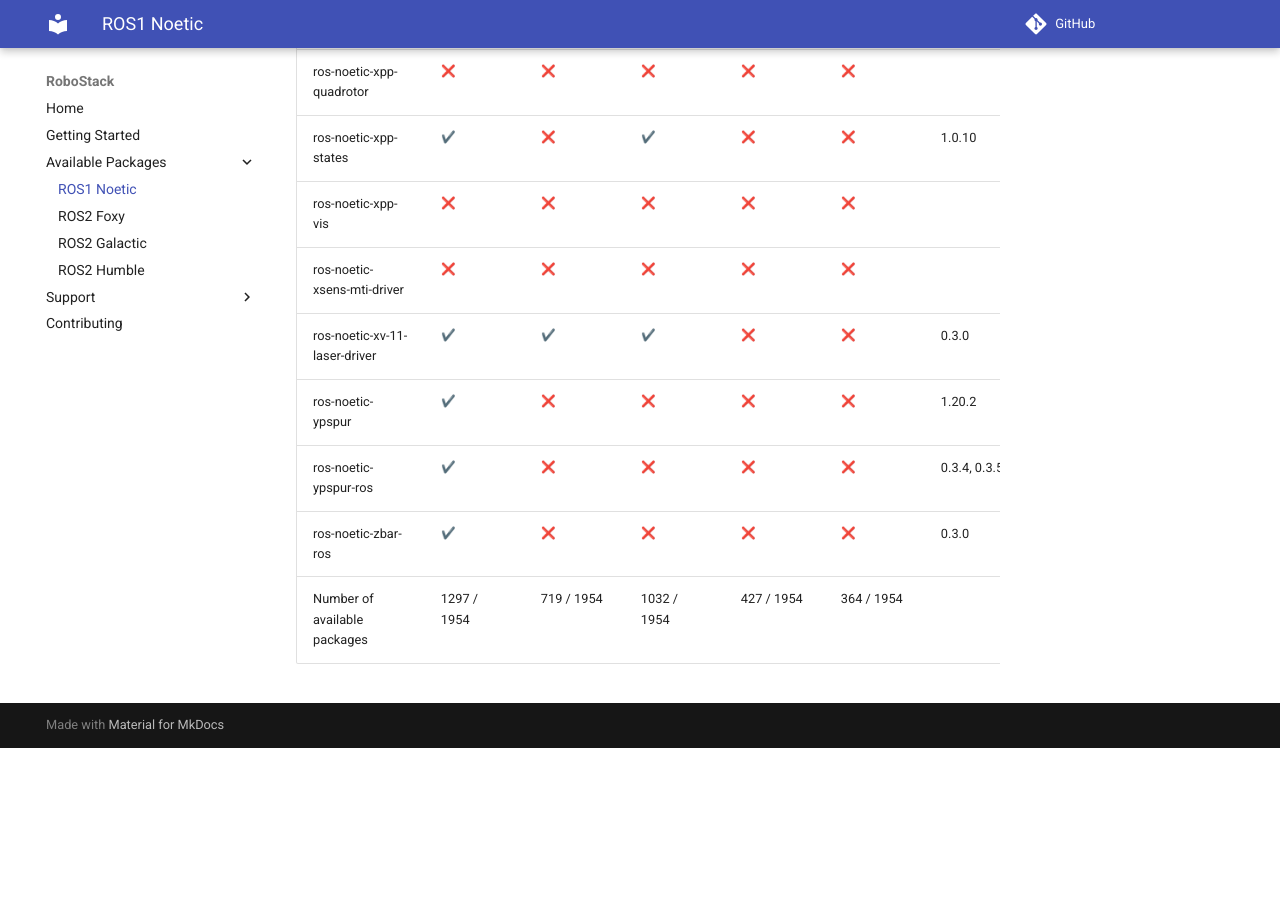
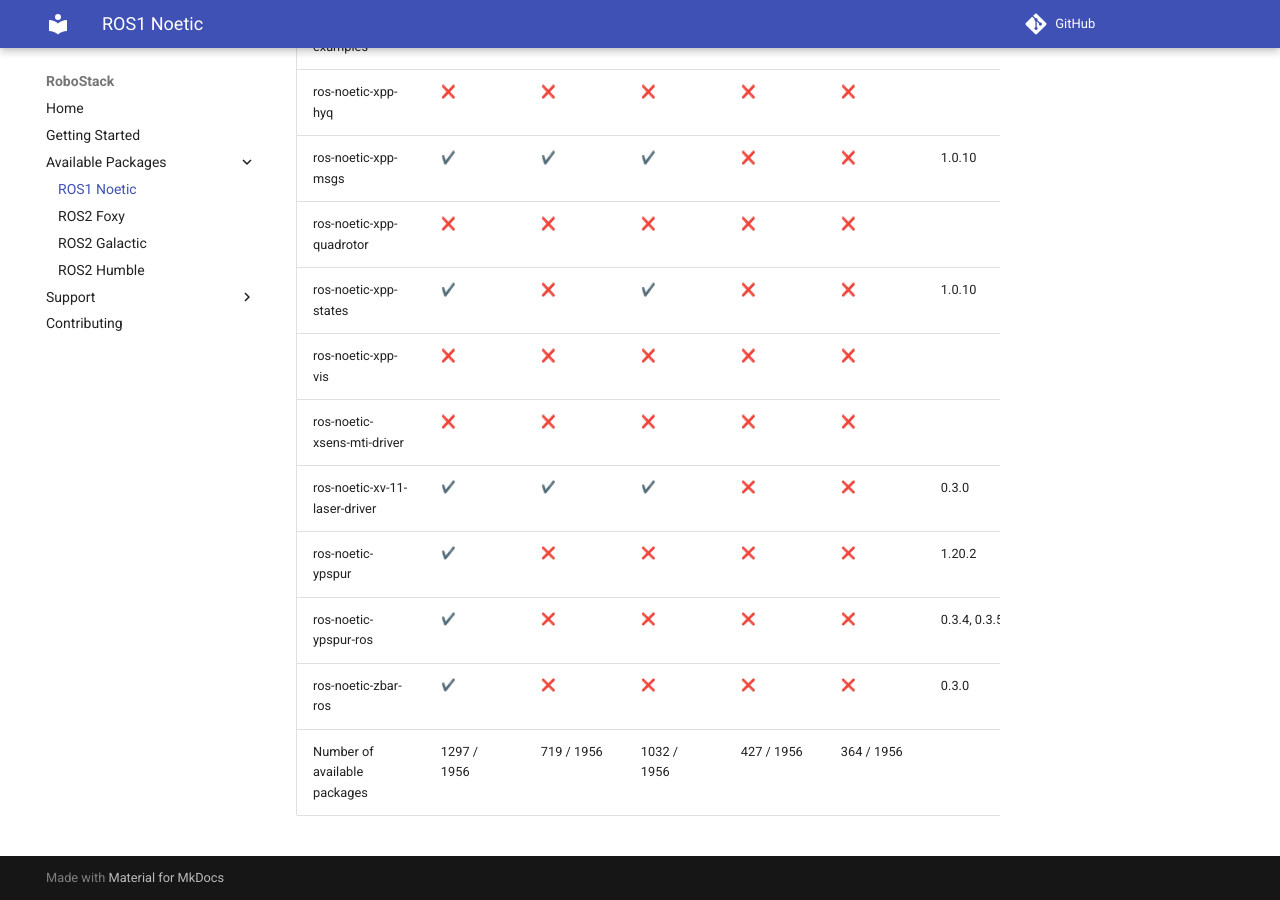
Before and after one commit to RoboStack/robostack.github.io, an MkDocs documentation site: the page built from docs/noetic.md, in a window 1280 px wide and 900 px high, scrolled down 142880 px. Built offline with MkDocs 1.6.1 and Material for MkDocs 9.7.7, drawn with Linux system fonts in a browser that asks for light colours; emoji names are drawn with the system emoji font; comment, search, counter and statistics services are not loaded; before the commit the page ends 143628 px from its top, so only the background shows below that; some of the changed text lies outside the part shown.

Commit message:
Update tables

```diff
--- a/docs/noetic.md
+++ b/docs/noetic.md
@@ -1954,4 +1956,4 @@
 | ros-noetic-ypspur | :heavy_check_mark: { data-sort='1' } | :x: { data-sort='0' } | :x: { data-sort='0' } | :x: { data-sort='0' } | :x: { data-sort='0' } | 1.20.2  |
 | ros-noetic-ypspur-ros | :heavy_check_mark: { data-sort='1' } | :x: { data-sort='0' } | :x: { data-sort='0' } | :x: { data-sort='0' } | :x: { data-sort='0' } | 0.3.4, 0.3.5  |
 | ros-noetic-zbar-ros | :heavy_check_mark: { data-sort='1' } | :x: { data-sort='0' } | :x: { data-sort='0' } | :x: { data-sort='0' } | :x: { data-sort='0' } | 0.3.0  |
-| Number of available packages |  1297 / 1954 | 719 / 1954 | 1032 / 1954 | 427 / 1954 | 364 / 1954 |
+| Number of available packages |  1297 / 1956 | 719 / 1956 | 1032 / 1956 | 427 / 1956 | 364 / 1956 |
```
Also changed, not shown: other parts of docs/noetic.md (+2 -0 lines), docs/foxy.md (+4 -1 lines).
